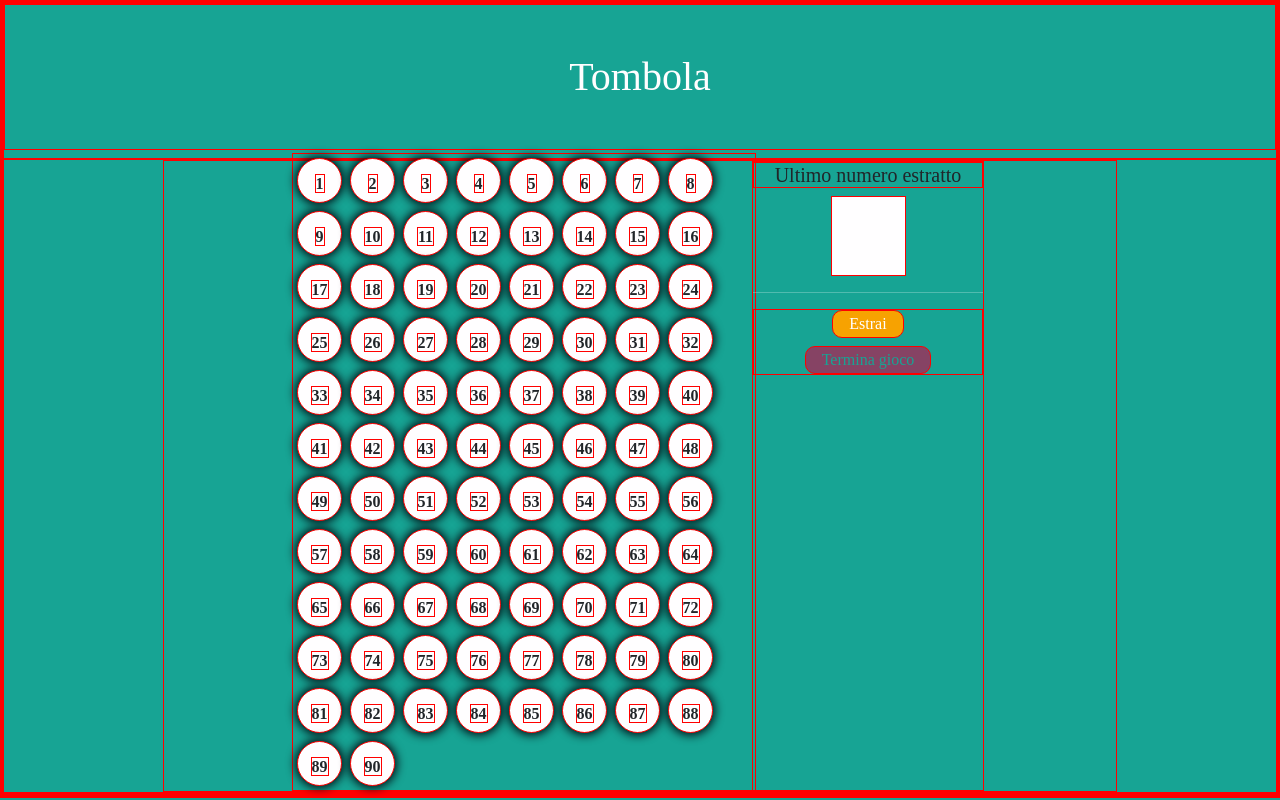
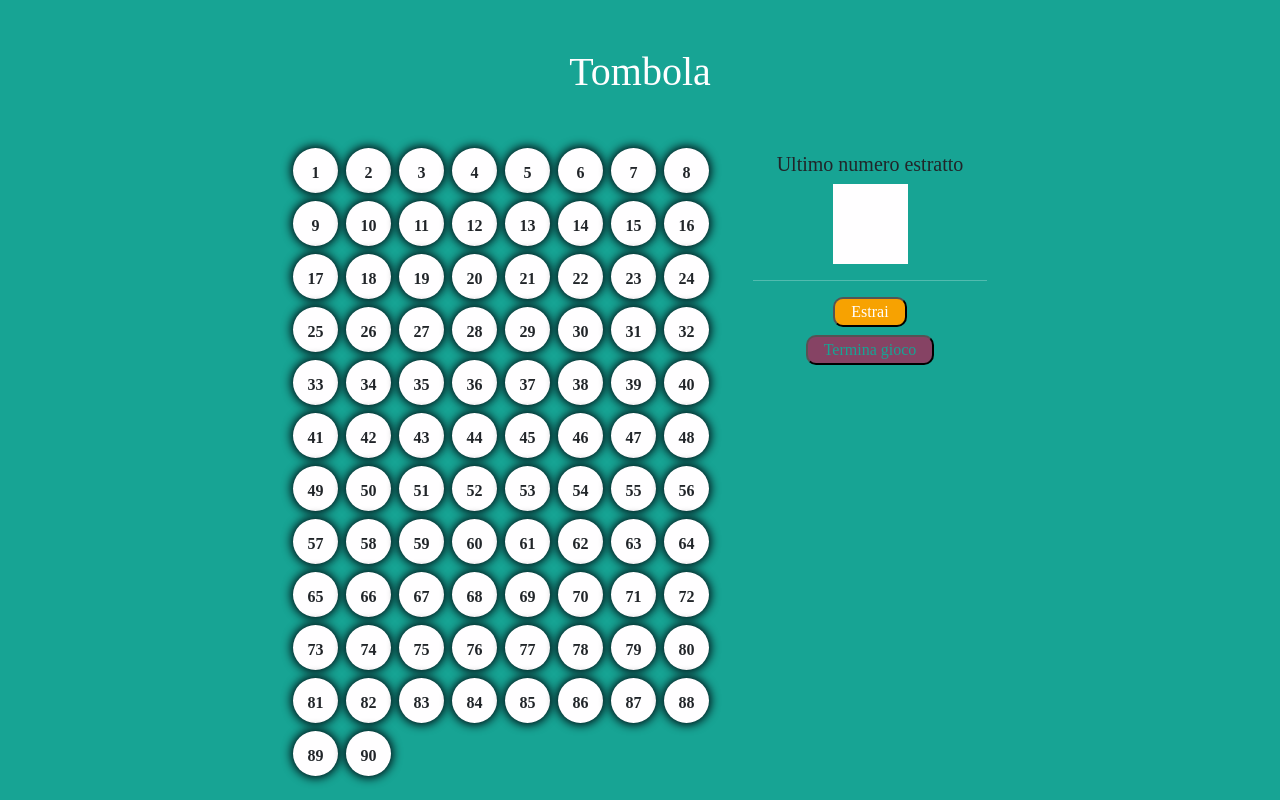
Before and after one commit to DavidIncarbone/web-tombola, a React (Vite) app: page / in a window 1280 px wide. Built offline with nearby package versions, Linux system fonts and the light colour scheme; a web font is replaced by a local one.

Commit message:
Add extractor function

```diff
--- /dev/null
+++ b/src/components/ExtractButton.jsx
@@ -0,0 +1,6 @@
+function ExtractButton({ extractor }) {
+    return (<button id="estrai" className="px-3" onClick={extractor}>Estrai</button>)
+
+}
+
+export default ExtractButton;
--- a/src/components/Main.jsx
+++ b/src/components/Main.jsx
@@ -1,8 +1,18 @@
+import { useState, useEffect } from "react";
 import Number from "./Number";
-import numeri from "../data/numbers.js"
+import numeri from "../data/numbers.js";
+import ExtractButton from "./ExtractButton.jsx";
 
 
 function Main() {
+
+    const [extractedNumber, setExtractedNumber] = useState();
+
+
+
+    function extractor(max) {
+        setExtractedNumber(Math.floor(Math.random() * max + 1));
+    }
 
     return (
         <main>
@@ -13,10 +23,12 @@ function Main() {
                 </div>
                 <div className="w-25">
                     <h5 className="text-center">Ultimo numero estratto</h5>
-                    <div id="result"></div>
+                    <div id="result" className="d-flex justify-content-center align-items-center">
+                        <b>{extractedNumber}</b>
+                    </div>
                     <hr />
                     <div className="d-flex flex-column justify-content-center align-items-center gap-2">
-                        <button id="estrai" className="px-3">Estrai</button>
+                        <ExtractButton extractor={() => extractor(90)} />
                         <button id="termina-gioco" className="px-3">Termina gioco</button>
                     </div>
                 </div>
--- a/src/index.css
+++ b/src/index.css
@@ -7,6 +7,6 @@ body {
 
 }
 
-* {
+/* * {
     border: 1px, solid, red;
-}
+} */
```
